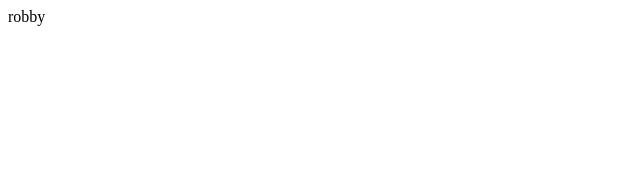
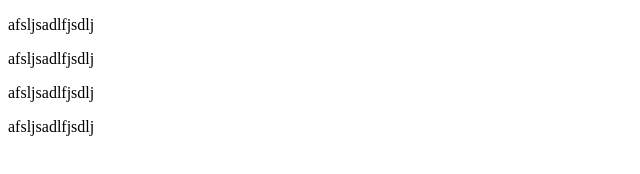
Before and after one commit to mattsplats/robby_tutoring, a plain HTML site: page robby.html in a window 1280 px wide. Shown: the whole page, without its empty margins (0-640 px from the left). Drawn offline with Linux system fonts and the light colour scheme.

Commit message:
small changes

```diff
--- a/robby.html
+++ b/robby.html
@@ -4,6 +4,10 @@
 	<title>Robby</title>
 </head>
 <body>
-robby
+<p>afsljsadlfjsdlj</p>
+<p>afsljsadlfjsdlj</p>
+<p>afsljsadlfjsdlj</p>
+<p>afsljsadlfjsdlj</p>
+
 </body>
 </html>
```
